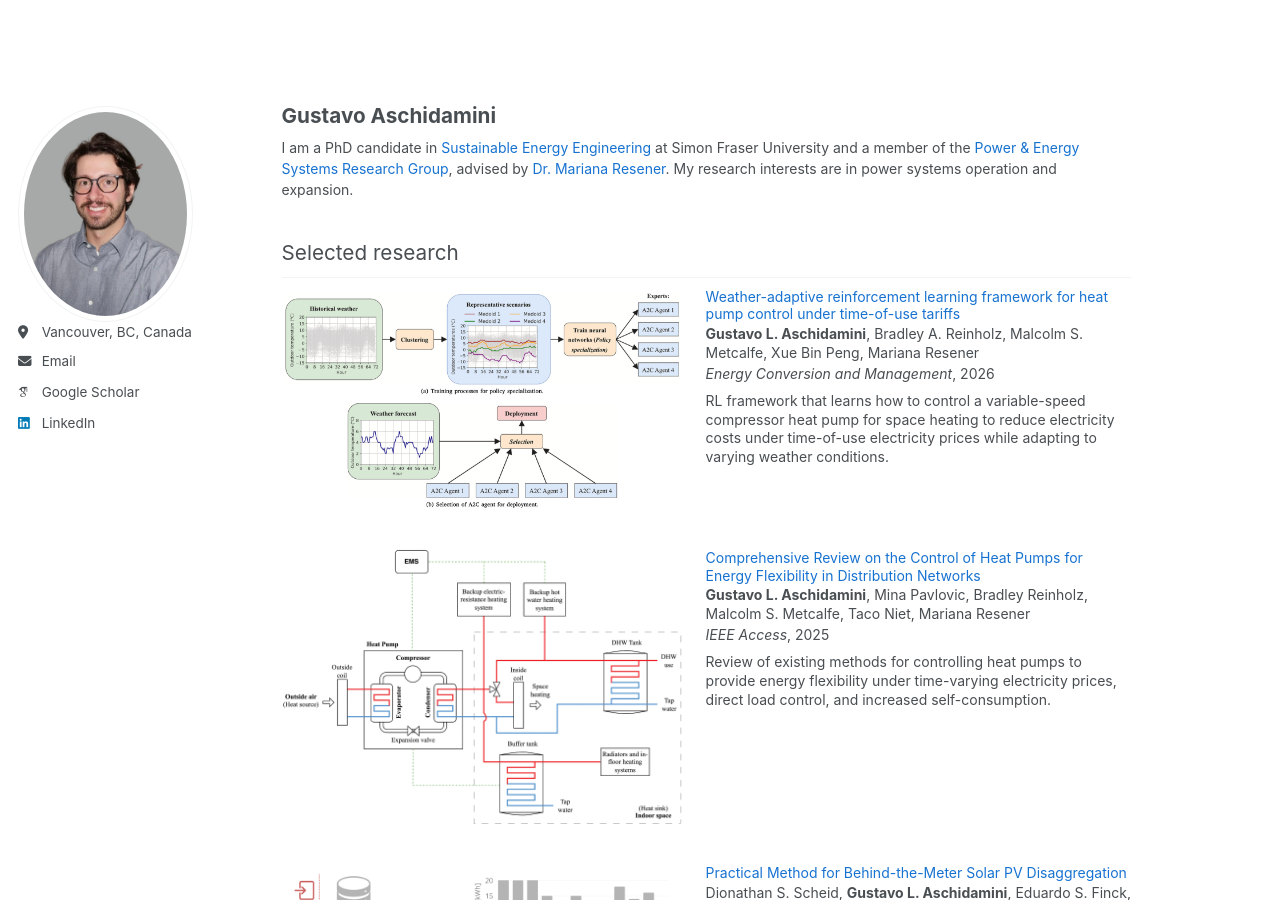
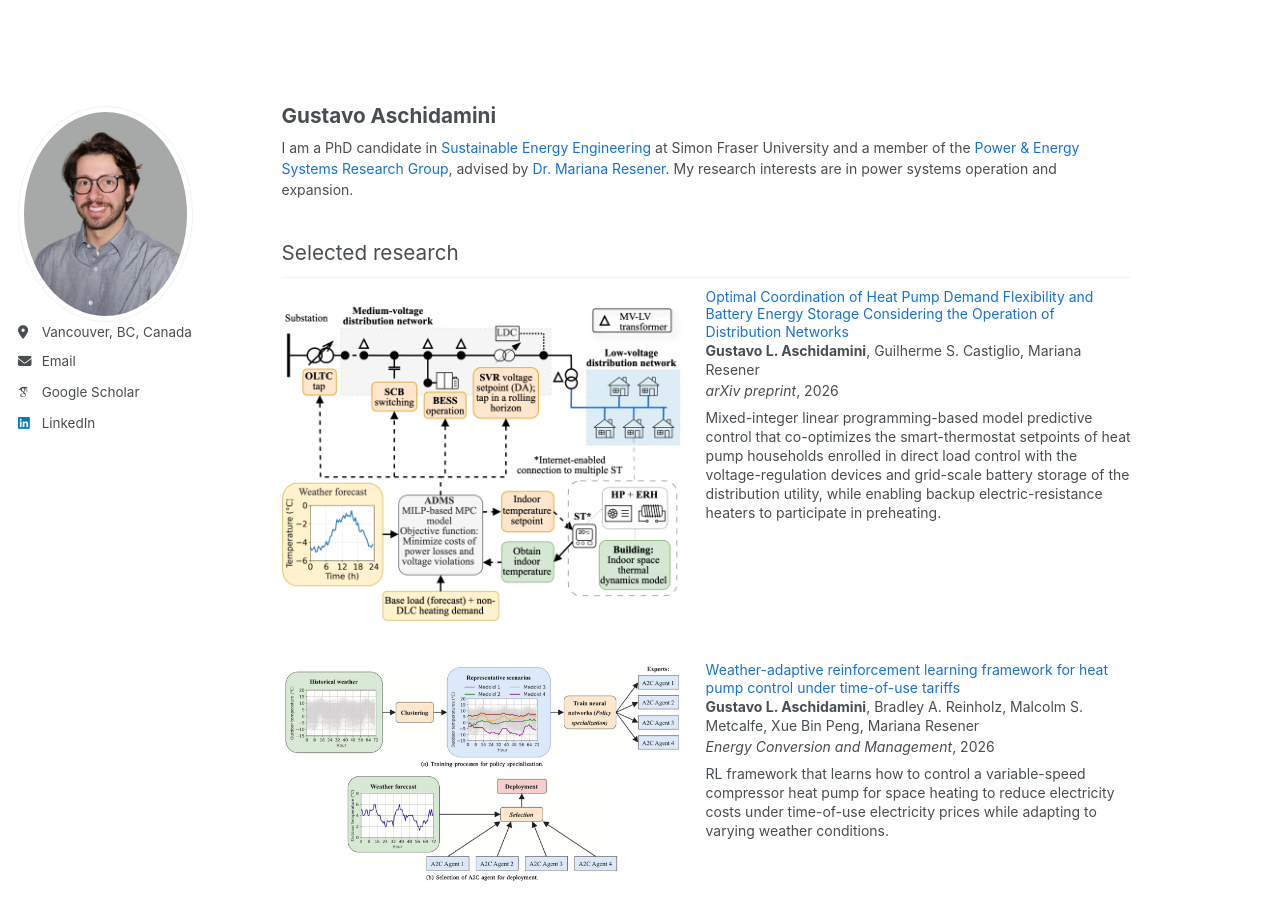
Before and after one commit to gaschidamini/gaschidamini.github.io, a Jekyll site: the page built from _pages/about.md, in a window 1280 px wide and 900 px high. Built offline with Jekyll 4.4.1, drawn with Linux system fonts in a browser that asks for light colours; some web fonts are replaced.

Commit message:
Add heat pump + battery MILP-MPC coordination paper
Insert as the first Selected research entry (arXiv preprint, 2026) with
figure, title link, authors, and description.

Co-Authored-By: Claude Opus 4.8 <noreply@anthropic.com>

```diff
--- a/_pages/about.md
+++ b/_pages/about.md
@@ -20,6 +20,31 @@ I am a PhD candidate in <a href="https://www.sfu.ca/fas/schools/sustainable-ener
 
 
 <h2 id="selected-research">Selected research</h2>
+
+<div class="research-item">
+  <div class="research-image">
+    <img src="/images/figure_milp_hps.png"
+         alt="Optimal coordination of heat pump demand flexibility and battery energy storage">
+  </div>
+
+  <div class="research-content">
+    <h3>
+      <a href="https://arxiv.org/abs/2610.07841">Optimal Coordination of Heat Pump Demand Flexibility and Battery Energy Storage Considering the Operation of Distribution Networks</a>
+    </h3>
+
+    <p class="research-authors">
+      <strong>Gustavo L. Aschidamini</strong>, Guilherme S. Castiglio, Mariana Resener
+    </p>
+
+    <p class="research-venue">
+      <em>arXiv preprint</em>, 2026
+    </p>
+
+    <p class="research-desc">
+      Mixed-integer linear programming-based model predictive control that co-optimizes the smart-thermostat setpoints of heat pump households enrolled in direct load control with the voltage-regulation devices and grid-scale battery storage of the distribution utility, while enabling backup electric-resistance heaters to participate in preheating.
+    </p>
+  </div>
+</div>
 
 <div class="research-item">
   <div class="research-image">
```
Also changed, not shown: images/figure_milp_hps.png (added).
